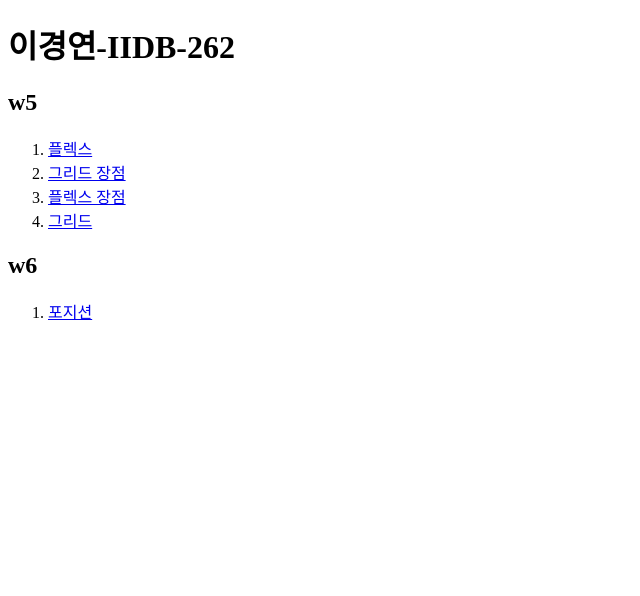
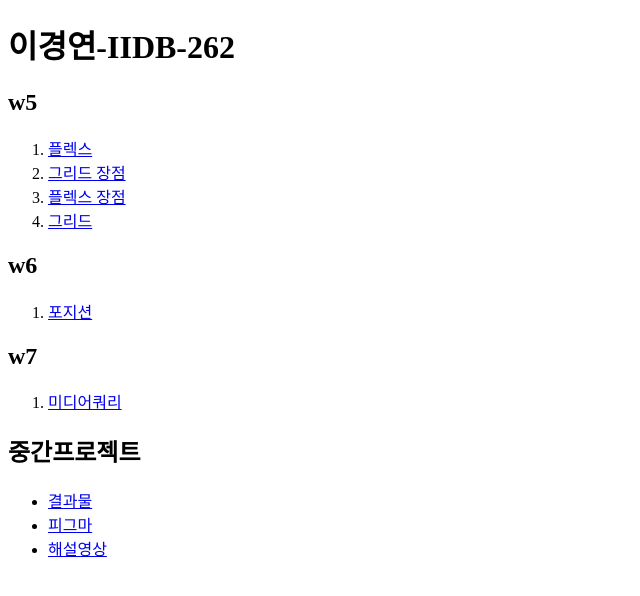
Before and after one commit to kkyy0620/iidb-262, a plain HTML site: page index.html in a window 1280 px wide. Shown: the whole page, without its empty margins (0-640 px from the left). Drawn offline with Linux system fonts and the light colour scheme.

Commit message:
Add navigation links for weeks 7 and mid-project in index.html; create .gitignore and .vscode/settings.json

```diff
--- a/index.html
+++ b/index.html
@@ -28,5 +28,23 @@
         <a href="./src/w6/code1/index.html">포지션</a>
       </li>
     </ol>
+    <h2>w7</h2>
+    <ol>
+      <li>
+        <a href="./src/w7/code1/index.html">미디어쿼리</a>
+      </li>
+    </ol>
+    <h2>중간프로젝트</h2>
+    <ul>
+      <li>
+        <a href="./src/mid/index.html">결과물</a>
+      </li>
+      <li>
+        <a href="./src/mid/index.html">피그마</a>
+      </li>
+      <li>
+        <a href="./src/mid/index.html">해설영상</a>
+      </li>
+    </ul>
   </body>
 </html>
```
Also changed, not shown: 1 other file.
